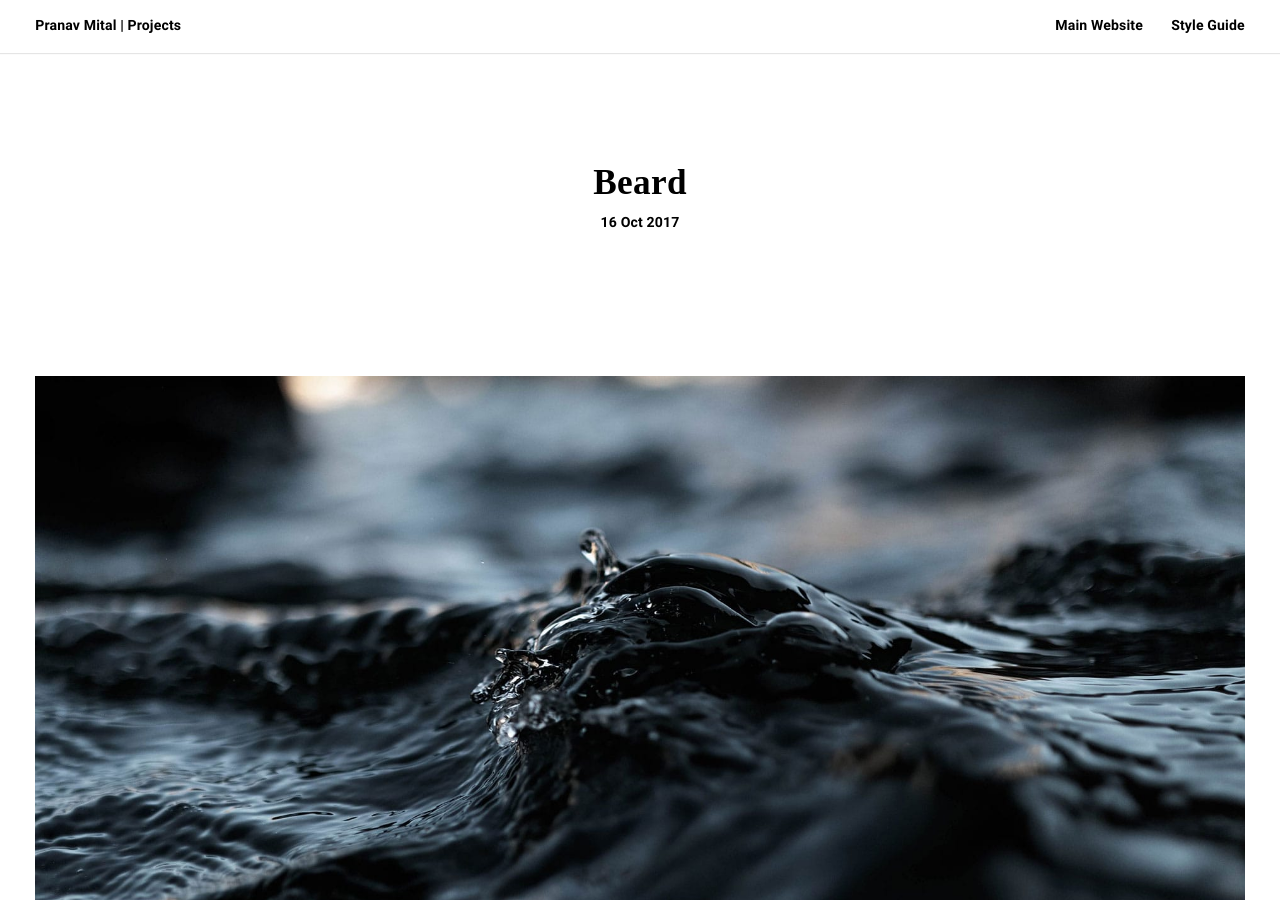
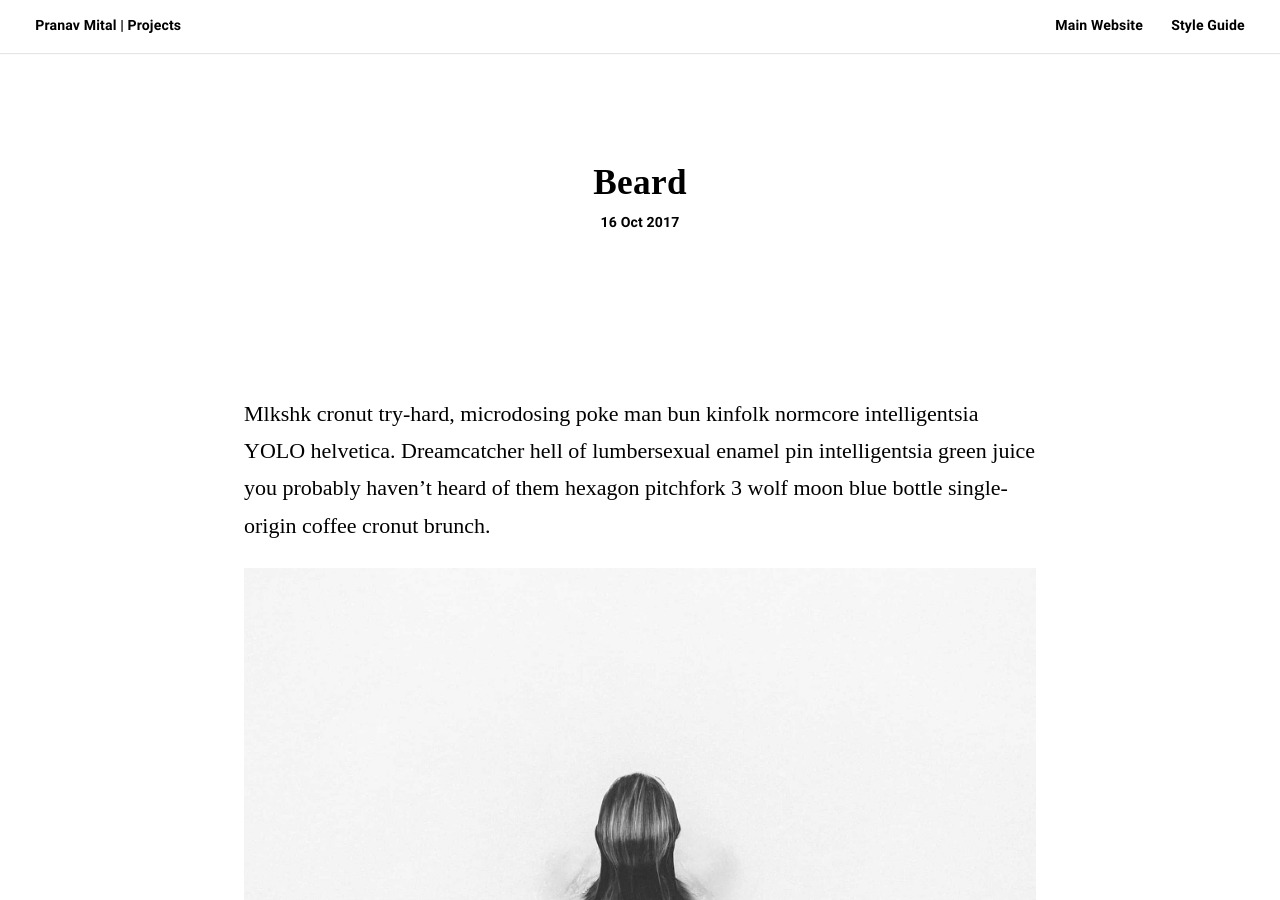
Before and after one commit to pranavmital/projects, a Jekyll site: the page built from _posts/2017-10-16-beard.markdown, in a window 1280 px wide and 900 px high. Built offline with Jekyll 4.4.1, drawn with Linux system fonts in a browser that asks for light colours; some web fonts are replaced.

Commit message:
test removed hero image from post layout

```diff
--- a/_layouts/post.html
+++ b/_layouts/post.html
@@ -11,13 +11,13 @@ layout: default
       </div>
     </div>
 
-    {% if page.image %}
+    <!--{% if page.image %}
       <div class="post__img">
         <div>
           <figure class="absolute-bg" style="background-image: url('{{ page.image }}');"></figure>
         </div>
       </div>
-    {% endif %}
+    {% endif %} -->
 
     <div class="post__content section-padding">
       <div class="grid">
```
